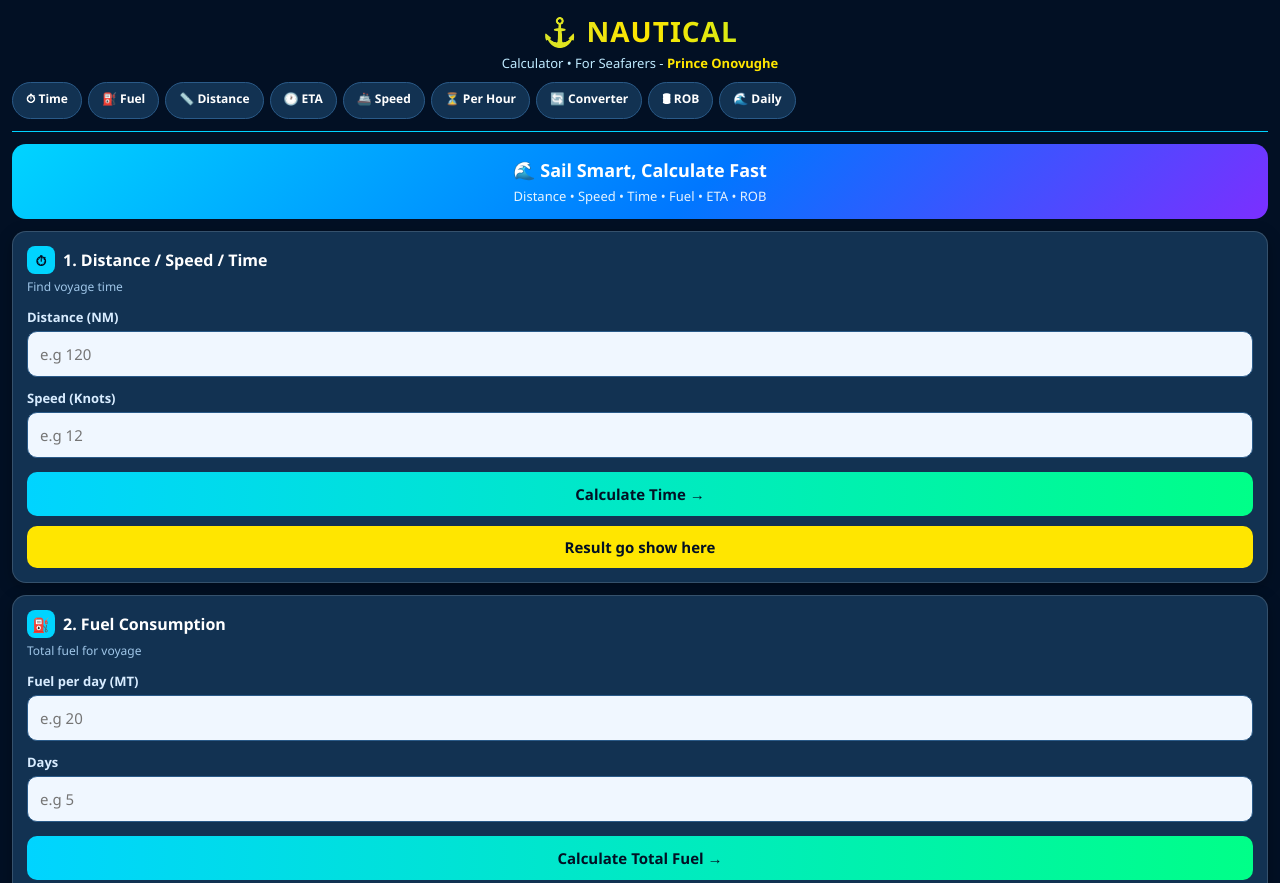
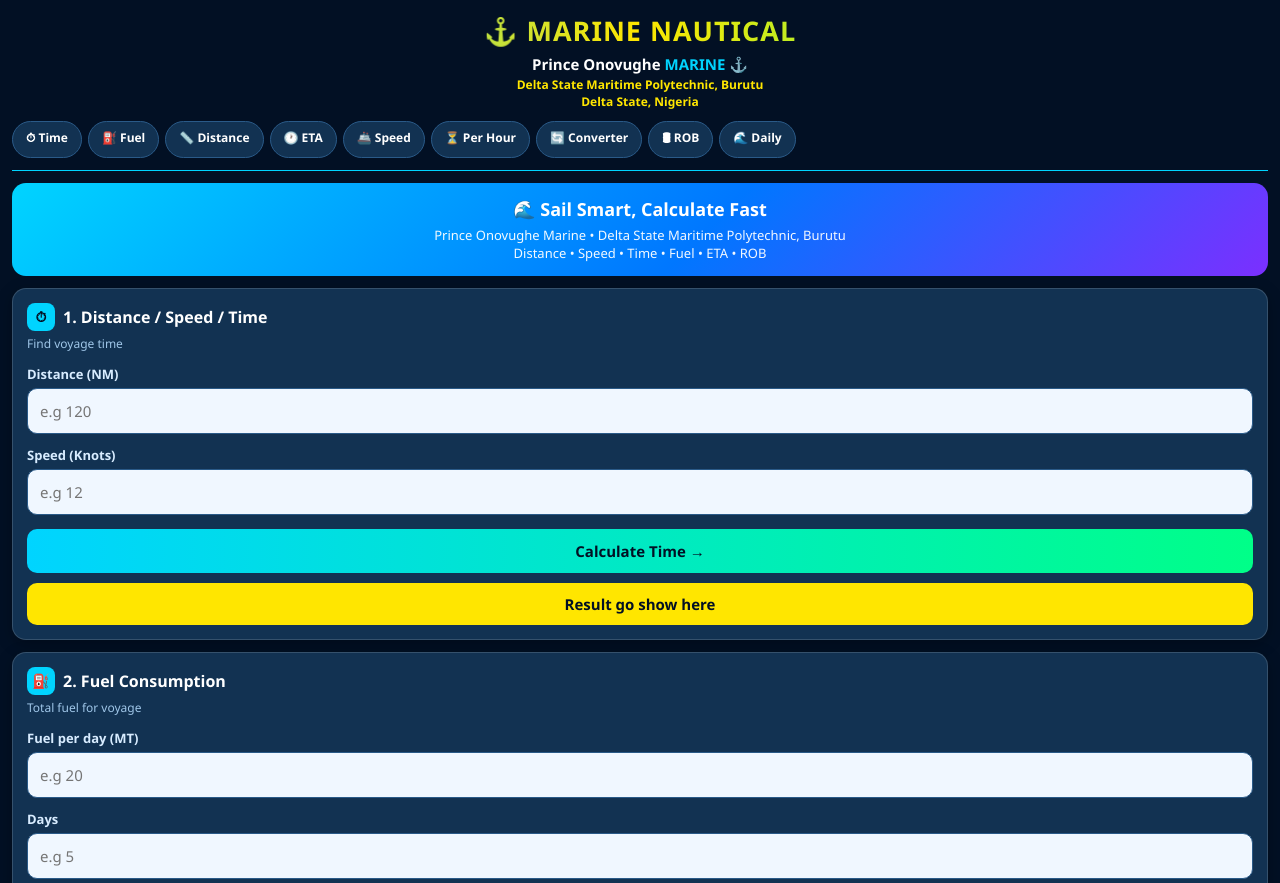
Before and after one commit to princeonovughe100-hub/Nauticalcalculator, a plain HTML site: page index.html in a window 1280 px wide. Shown: the top 883 px of the page. Drawn offline with Linux system fonts and the light colour scheme.

Commit message:
Update index.html

```diff
--- a/index.html
+++ b/index.html
@@ -3,35 +3,41 @@
 <head>
 <meta charset="UTF-8">
 <meta name="viewport" content="width=device-width, initial-scale=1.0">
-<title>Nautical Calculator - Prince Onovughe</title>
+<title>Prince Onovughe Marine - Nautical Calculator</title>
 <style>
 *{box-sizing:border-box;font-family:'Segoe UI',Arial,sans-serif}
 body{margin:0;background:#021024;color:#fff;padding:0 12px 20px}
 .top{position:sticky;top:0;z-index:10;background:#021024;padding:12px 0 10px;text-align:center;border-bottom:1px solid #00d4ff}
-.top h1{margin:0;font-size:28px;background:linear-gradient(90deg,#00d4ff,#ffe600,#00ff88);-webkit-background-clip:text;-webkit-text-fill-color:transparent;font-weight:900;letter-spacing:1px}
-.top p{margin:4px 0 0;color:#bfeaff;font-size:13px}
-.top b{color:#ffe600}
+.top h1{margin:0;font-size:27px;background:linear-gradient(90deg,#00d4ff,#ffe600,#00ff88);-webkit-background-clip:text;-webkit-text-fill-color:transparent;font-weight:900;letter-spacing:1px}
+.top .name{margin:5px 0 0;color:#fff;font-size:15px;font-weight:900}
+.top .name span{color:#00d4ff}
+.top .school{margin:3px 0 0;color:#ffe600;font-size:12px;font-weight:700;line-height:1.4}
 .menu{display:flex;gap:6px;overflow-x:auto;padding:10px 0 2px;scrollbar-width:none}
 .menu a{white-space:nowrap;background:#123252;color:#fff;text-decoration:none;padding:7px 13px;border-radius:999px;font-size:12px;font-weight:700;border:1px solid #2a5a88}
 .hero{background:linear-gradient(135deg,#00d4ff,#0077ff 55%,#7b2fff);border-radius:14px;padding:14px;text-align:center;margin:12px 0}
 .hero h2{margin:0;font-size:18px}
-.hero p{margin:5px 0 0;opacity:.9;font-size:13px}
+.hero p{margin:5px 0 0;opacity:.95;font-size:13px;line-height:1.4}
 .card{background:#123252;border:1px solid rgba(255,255,255,.15);border-radius:14px;padding:14px;margin-bottom:12px;box-shadow:0 4px 15px rgba(0,0,0,.25)}
 .card h2{margin:0;font-size:16px;display:flex;align-items:center;gap:8px}
 .card h2 i{font-style:normal;background:#00d4ff;color:#021024;width:28px;height:28px;display:grid;place-items:center;border-radius:8px;font-size:14px}
 .card small{color:#9fc6e8;font-size:12px}
 label{display:block;margin:12px 0 5px;font-size:13px;font-weight:600;color:#d8ecff}
 input{width:100%;padding:12px;border-radius:10px;border:1px solid #2a5a88;background:#f0f7ff;font-size:15px;outline:none;color:#021024}
-input:focus{border-color:#00d4ff;background:#fff}
 .btn{width:100%;padding:12px;border:none;border-radius:10px;background:linear-gradient(90deg,#00d4ff,#00ff88);font-size:15px;font-weight:900;margin-top:14px;cursor:pointer;color:#021024}
 .res{width:100%;padding:11px;border-radius:10px;background:#ffe600;color:#021024;font-size:15px;font-weight:800;margin-top:10px;text-align:center}
 .foot{text-align:center;color:#9fc6e8;font-size:12px;line-height:1.6;margin-top:14px}
 .foot b{color:#ffe600}
+.foot .big{color:#fff;font-size:14px;font-weight:900}
 </style>
 </head>
 <body>
-<div class="top"><h1>⚓ NAUTICAL</h1><p>Calculator • For Seafarers - <b>Prince Onovughe</b></p><div class="menu"><a href="#c1">⏱ Time</a><a href="#c2">⛽ Fuel</a><a href="#c3">📏 Distance</a><a href="#c4">🕐 ETA</a><a href="#c5">🚢 Speed</a><a href="#c6">⏳ Per Hour</a><a href="#c7">🔄 Converter</a><a href="#c8">🛢 ROB</a><a href="#c9">🌊 Daily</a></div></div>
-<div class="hero"><h2>🌊 Sail Smart, Calculate Fast</h2><p>Distance • Speed • Time • Fuel • ETA • ROB</p></div>
+<div class="top">
+<h1>⚓ MARINE NAUTICAL</h1>
+<p class="name">Prince Onovughe <span>MARINE</span> ⚓</p>
+<p class="school">Delta State Maritime Polytechnic, Burutu<br>Delta State, Nigeria</p>
+<div class="menu"><a href="#c1">⏱ Time</a><a href="#c2">⛽ Fuel</a><a href="#c3">📏 Distance</a><a href="#c4">🕐 ETA</a><a href="#c5">🚢 Speed</a><a href="#c6">⏳ Per Hour</a><a href="#c7">🔄 Converter</a><a href="#c8">🛢 ROB</a><a href="#c9">🌊 Daily</a></div>
+</div>
+<div class="hero"><h2>🌊 Sail Smart, Calculate Fast</h2><p>Prince Onovughe Marine • Delta State Maritime Polytechnic, Burutu<br>Distance • Speed • Time • Fuel • ETA • ROB</p></div>
 <div class="card" id="c1"><h2><i>⏱</i> 1. Distance / Speed / Time</h2><small>Find voyage time</small><label>Distance (NM)</label><input type="number" id="dist" placeholder="e.g 120"><label>Speed (Knots)</label><input type="number" id="speed" placeholder="e.g 12"><button class="btn" onclick="calcTime()">Calculate Time →</button><div class="res" id="result1">Result go show here</div></div>
 <div class="card" id="c2"><h2><i>⛽</i> 2. Fuel Consumption</h2><small>Total fuel for voyage</small><label>Fuel per day (MT)</label><input type="number" id="fuelDay" placeholder="e.g 20"><label>Days</label><input type="number" id="days" placeholder="e.g 5"><button class="btn" onclick="calcFuel()">Calculate Total Fuel →</button><div class="res" id="result2">Result go show here</div></div>
 <div class="card" id="c3"><h2><i>📏</i> 3. Find Distance</h2><small>Speed x Time</small><label>Speed (Knots)</label><input type="number" id="speed2" placeholder="e.g 12"><label>Time (Hours)</label><input type="number" id="time2" placeholder="e.g 5"><button class="btn" onclick="calcDist()">Calculate Distance →</button><div class="res" id="result3">Result go show here</div></div>
@@ -41,7 +47,7 @@ input:focus{border-color:#00d4ff;background:#fff}
 <div class="card" id="c7"><h2><i>🔄</i> 7. Knots to Km/h</h2><small>Quick converter</small><label>Speed (Knots)</label><input type="number" id="knot7" placeholder="e.g 12"><button class="btn" onclick="calcKnot()">Convert Now →</button><div class="res" id="result7">Result go show here</div></div>
 <div class="card" id="c8"><h2><i>🛢</i> 8. Bunker ROB</h2><small>Fuel remaining</small><label>Total Bunker (MT)</label><input type="number" id="total8" placeholder="e.g 500"><label>Fuel Used (MT)</label><input type="number" id="used8" placeholder="e.g 120"><button class="btn" onclick="calcRob()">Calculate ROB →</button><div class="res" id="result8">Result go show here</div></div>
 <div class="card" id="c9"><h2><i>🌊</i> 9. Daily Distance</h2><small>Noon-to-noon run</small><label>Average Speed (Knots)</label><input type="number" id="speed9" placeholder="e.g 11.5"><button class="btn" onclick="calcDaily()">Calculate Daily Run →</button><div class="res" id="result9">Result go show here</div></div>
-<div class="foot">⚓ <b>Prince Onovughe Nautical Calculator</b><br>1 knot = 1 NM per hour • 1 NM = 1.852 km</div>
+<div class="foot"><span class="big">⚓ Prince Onovughe MARINE ⚓</span><br><b>Delta State Maritime Polytechnic, Burutu</b><br>1 knot = 1 NM per hour • 1 NM = 1.852 km</div>
 <script>
 function calcTime(){let d=parseFloat(document.getElementById('dist').value);let s=parseFloat(document.getElementById('speed').value);if(!d||!s){document.getElementById('result1').innerText="Enter Distance & Speed";return;}let t=d/s;let h=Math.floor(t);let m=Math.round((t-h)*60);document.getElementById('result1').innerText="⏱ Time: "+h+" hrs "+m+" mins ("+t.toFixed(2)+" hrs)";}
 function calcFuel(){let f=parseFloat(document.getElementById('fuelDay').value);let dy=parseFloat(document.getElementById('days').value);if(!f||!dy){document.getElementById('result2').innerText="Enter Fuel & Days";return;}document.getElementById('result2').innerText="⛽ Total Fuel: "+(f*dy).toFixed(2)+" MT";}
```
